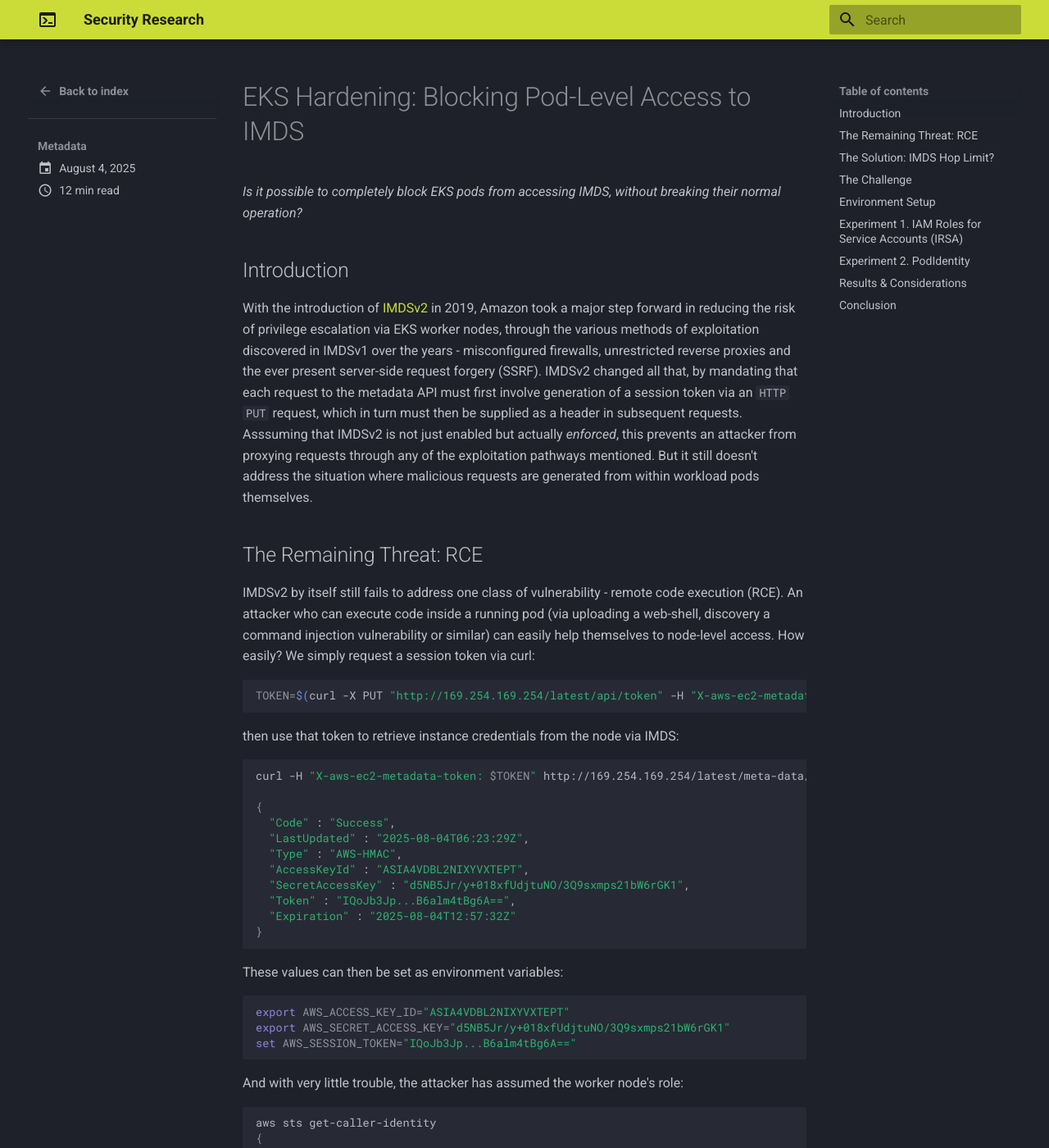
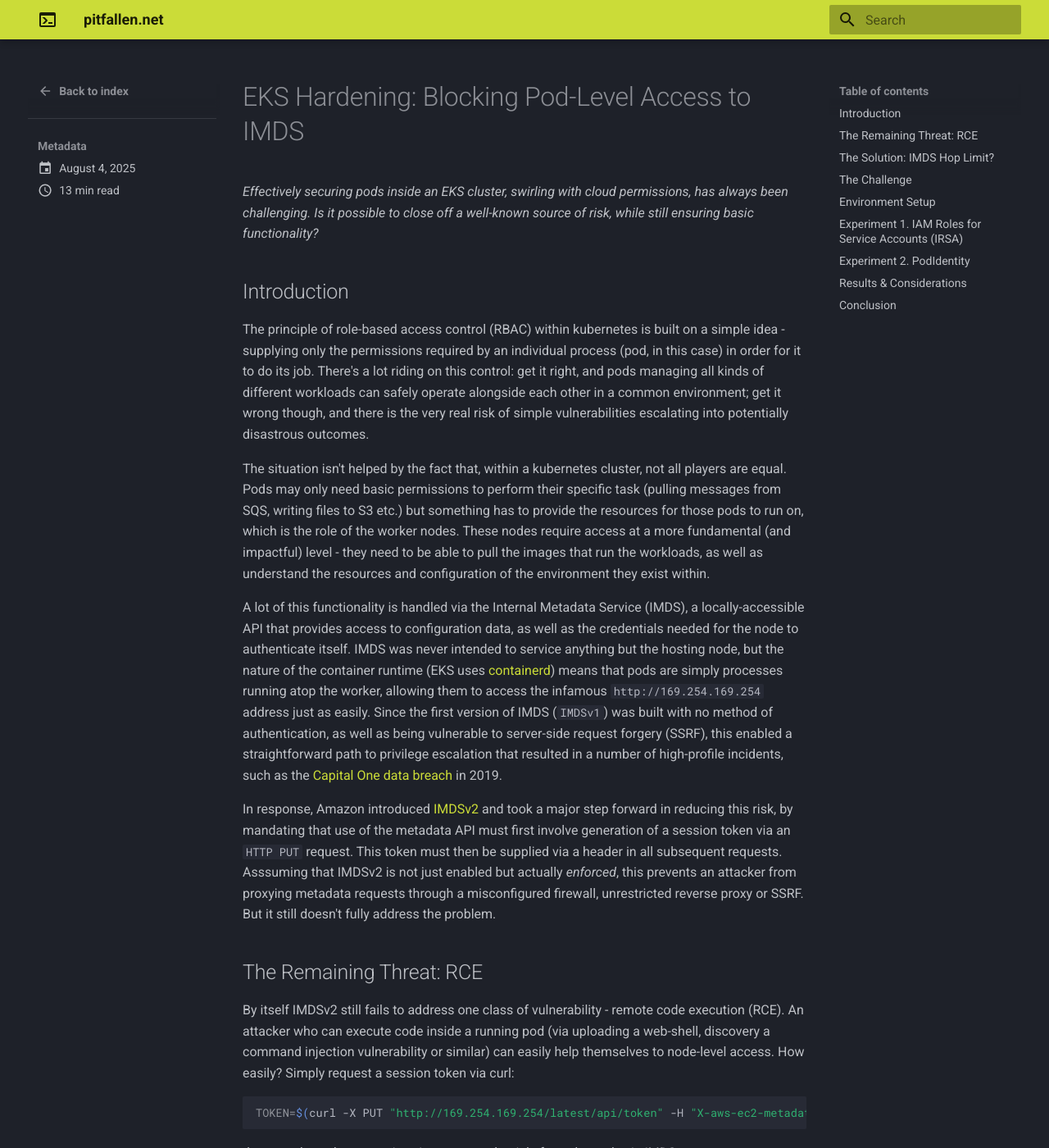
Before and after one commit to terryf82/terryf82.github.io, an MkDocs documentation site: the page built from docs/blog/posts/eks-hardening-disabling-pod-access-to-imds.md, in a window 1280 px wide and 1400 px high. Shown: the whole window at 82% size. Built offline with MkDocs 1.6.1 and Material for MkDocs 9.7.7, drawn with Linux system fonts in a browser that asks for light colours.

Commit message:
revamp IMDS intro; added blog reel to site index

````diff
--- a/docs/blog/posts/eks-hardening-disabling-pod-access-to-imds.md
+++ b/docs/blog/posts/eks-hardening-disabling-pod-access-to-imds.md
@@ -1,24 +1,31 @@
 ---
-date:
-  created: 2025-08-04
+date: 2025-08-04
 # categories:
 #   - AWS
 #   - EKS
 #   - kubernetes
 slug: eks-hardening-blocking-pod-level-access-to-imds
+title: "EKS Hardening: Blocking Pod-Level Access to IMDS"
+summary: "Effectively securing pods inside an EKS cluster, swirling with cloud permissions, has always been challenging. Is it possible to close off a well-known source of risk, while still ensuring basic functionality?"
 ---
 
 # EKS Hardening: Blocking Pod-Level Access to IMDS
 
-*Is it possible to completely block EKS pods from accessing IMDS, without breaking their normal operation?*
+*Effectively securing pods inside an EKS cluster, swirling with cloud permissions, has always been challenging. Is it possible to close off a well-known source of risk, while still ensuring basic functionality?*
 
 <!-- more -->
 
 ## Introduction
-With the introduction of [IMDSv2](https://docs.aws.amazon.com/AWSEC2/latest/UserGuide/configuring-instance-metadata-service.html) in 2019, Amazon took a major step forward in reducing the risk of privilege escalation via EKS worker nodes, through the various methods of exploitation discovered in IMDSv1 over the years - misconfigured firewalls, unrestricted reverse proxies and the ever present server-side request forgery (SSRF). IMDSv2 changed all that, by mandating that each request to the metadata API must first involve generation of a session token via an `HTTP PUT` request, which in turn must then be supplied as a header in subsequent requests. Asssuming that IMDSv2 is not just enabled but actually *enforced*, this prevents an attacker from proxying requests through any of the exploitation pathways mentioned. But it still doesn't address the situation where malicious requests are generated from within workload pods themselves.
+The principle of role-based access control (RBAC) within kubernetes is built on a simple idea - supplying only the permissions required by an individual process (pod, in this case) in order for it to do its job. There's a lot riding on this control: get it right, and pods managing all kinds of different workloads can safely operate alongside each other in a common environment; get it wrong though, and there is the very real risk of simple vulnerabilities escalating into potentially disastrous outcomes.
+
+The situation isn't helped by the fact that, within a kubernetes cluster, not all players are equal. Pods may only need basic permissions to perform their specific task (pulling messages from SQS, writing files to S3 etc.) but something has to provide the resources for those pods to run on, which is the role of the worker nodes. These nodes require access at a more fundamental (and impactful) level - they need to be able to pull the images that run the workloads, as well as understand the resources and configuration of the environment they exist within.
+
+A lot of this functionality is handled via the Internal Metadata Service (IMDS), a locally-accessible API that provides access to configuration data, as well as the credentials needed for the node to authenticate itself. IMDS was never intended to service anything but the hosting node, but the nature of the container runtime (EKS uses [containerd](https://containerd.io/)) means that pods are simply processes running atop the worker, allowing them to access the infamous `http://169.254.169.254` address just as easily. Since the first version of IMDS (`IMDSv1`) was built with no method of authentication, as well as being vulnerable to server-side request forgery (SSRF), this enabled a straightforward path to privilege escalation that resulted in a number of high-profile incidents, such as the [Capital One data breach](https://dl.acm.org/doi/full/10.1145/3546068) in 2019.
+
+In response, Amazon introduced [IMDSv2](https://docs.aws.amazon.com/AWSEC2/latest/UserGuide/configuring-instance-metadata-service.html) and took a major step forward in reducing this risk, by mandating that use of the metadata API must first involve generation of a session token via an `HTTP PUT` request. This token must then be supplied via a header in all subsequent requests. Asssuming that IMDSv2 is not just enabled but actually *enforced*, this prevents an attacker from proxying metadata requests through a misconfigured firewall, unrestricted reverse proxy or SSRF. But it still doesn't fully address the problem.
 
 ## The Remaining Threat: RCE
-IMDSv2 by itself still fails to address one class of vulnerability - remote code execution (RCE). An attacker who can execute code inside a running pod (via uploading a web-shell, discovery a command injection vulnerability  or similar) can easily help themselves to node-level access. How easily?  We simply request a session token via curl:
+By itself IMDSv2 still fails to address one class of vulnerability - remote code execution (RCE). An attacker who can execute code inside a running pod (via uploading a web-shell, discovery a command injection vulnerability  or similar) can easily help themselves to node-level access. How easily?  Simply request a session token via curl:
 
 ```sh
 TOKEN=$(curl -X PUT "http://169.254.169.254/latest/api/token" -H "X-aws-ec2-metadata-token-ttl-seconds: 21600" -s)
--- a/mkdocs.yml
+++ b/mkdocs.yml
@@ -1,4 +1,4 @@
-site_name: Security Research
+site_name: pitfallen.net
 site_url: https://terryf82.github.io/
 theme:
   name: material
@@ -15,6 +15,7 @@ theme:
     - navigation.expand # expand all subsections by default
     - navigation.footer
 plugins:
+  - macros
   - blog:
       blog_dir: blog
       archive: false
````
Also changed, not shown: docs/index.md (+19 -2 lines), main.py (added, +24 -0 lines).
